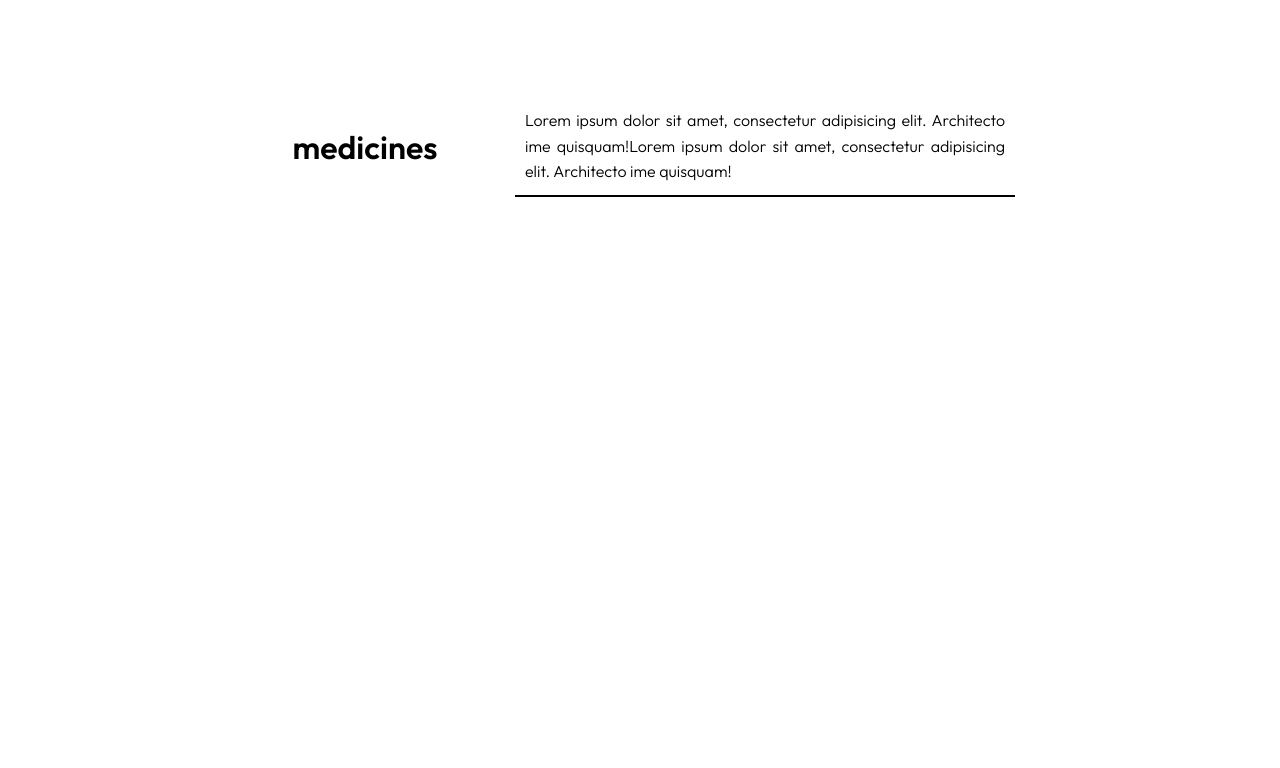
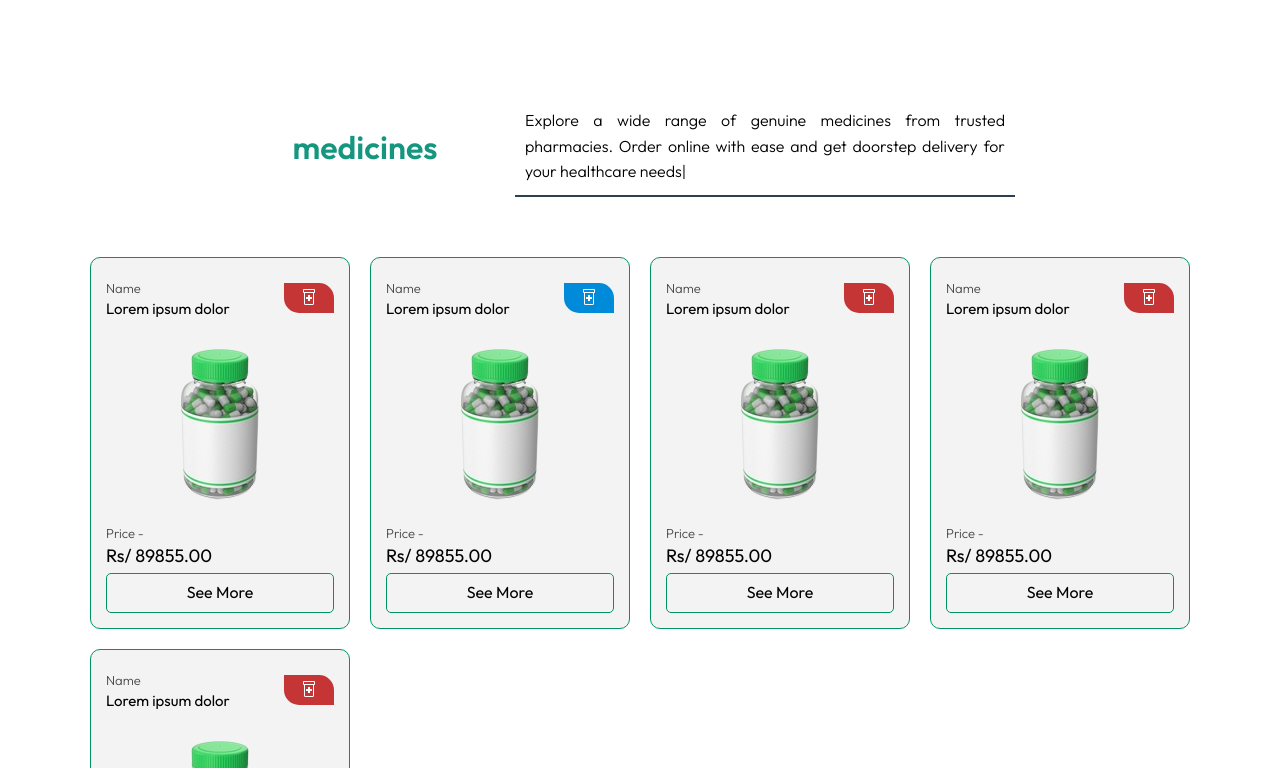
Before and after one commit to RusiruJayanga/E-pharmacy-platform-web-application, a React (Vite) app in the folder frontend/: page / in a window 1280 px wide. Shown: the part 952-1720 px from the top of the page. Built offline with nearby package versions, Linux system fonts and the light colour scheme.

Commit message:
Front-end 8
Product card is complete.

```diff
--- a/frontend/src/components/user/customer/card/card.css
+++ b/frontend/src/components/user/customer/card/card.css
@@ -8,11 +8,11 @@
   margin-inline: auto;
   flex-wrap: wrap;
   margin-top: 100px;
-  margin-bottom: 1000px;
 }
 .product-head h2 {
   width: 200px;
   height: auto;
+  color: var(--text_color_highlight_1);
   display: flex;
   align-items: center;
   justify-content: center;
@@ -22,5 +22,101 @@
   height: auto;
   padding: 10px;
   text-align: justify;
-  border-bottom: 2px solid black;
+  border-bottom: 2px solid var(--bg_color_strong_2);
 }
+/* medicines product card */
+.product-container {
+  width: 90.3%;
+  height: auto;
+  margin-inline: auto;
+  display: grid;
+  grid-template-columns: repeat(auto-fit, 260px);
+  gap: 20px;
+  justify-content: center;
+  margin-top: 60px;
+}
+.product-container .product-card {
+  width: min(260px, 100%);
+  height: auto;
+  border-radius: var(--border_radius_1);
+  background-color: var(--bg_color_5);
+  border: 0.5px solid var(--bg_color_3);
+  display: block;
+  padding: 15px;
+}
+.product-card .product-card-discription {
+  width: 100%;
+  height: 50px;
+  display: flex;
+  align-items: center;
+  justify-content: space-between;
+}
+.product-card .product-card-discription span p {
+  font-size: 13px;
+  opacity: 0.7;
+}
+.product-card .product-card-discription h5 {
+  font-size: 15px;
+  font-weight: 400;
+}
+.product-card .product-card-offers {
+  width: 50px;
+  height: 30px;
+  border-top-right-radius: 15px;
+  border-bottom-left-radius: 15px;
+  display: flex;
+  align-items: center;
+  justify-content: center;
+}
+.product-card .hot {
+  background-color: #c53535;
+  color: var(--text_color_lite);
+}
+.product-card .offer {
+  background-color: #008ada;
+  color: var(--text_color_lite);
+}
+.product-card .product-card-image {
+  width: 100%;
+  height: 200px;
+  display: flex;
+  align-items: center;
+  justify-content: center;
+  overflow: hidden;
+}
+.product-container .product-card .product-card-image img {
+  width: auto;
+  height: 200px;
+  object-fit: cover;
+  transition: 300ms ease-out;
+}
+.product-container .product-card .product-card-image img:hover {
+  transform: scale(1.1);
+}
+.product-card .product-card-price {
+  width: 100%;
+  height: 50px;
+}
+.product-card .product-card-price span p {
+  font-size: 13px;
+  opacity: 0.7;
+}
+.product-card .product-card-see-more {
+  width: 100%;
+  height: 40px;
+  border-radius: var(--border_radius_2);
+  margin-inline: auto;
+  display: flex;
+  align-items: center;
+  justify-content: center;
+  border: 1px solid var(--bg_color_3);
+  transition: 300ms ease-out;
+  cursor: pointer;
+}
+.product-card .product-card-see-more:hover {
+  background-color: var(--bg_color_3);
+  color: var(--text_color_lite);
+}
+.product-card .product-card-see-more p {
+  font-weight: 400;
+}
--- a/frontend/src/components/user/customer/navigation/Navigation_bar_head.jsx
+++ b/frontend/src/components/user/customer/navigation/Navigation_bar_head.jsx
@@ -6,7 +6,7 @@ const Navigation_bar_head = () => {
     <div>
       {/* navigation head */}
       <div className="nav-head">
-        <img src="logo-nav-header.png" alt="" className="nav-head-img" />
+        <img src="logo-nav-header.png" alt="" />
       </div>
     </div>
   );
--- a/frontend/src/components/user/customer/navigation/navigation_bar.css
+++ b/frontend/src/components/user/customer/navigation/navigation_bar.css
@@ -8,7 +8,7 @@
   background-color: var(--bg_color_strong_2);
   padding-left: 30px;
 }
-.nav-head .nav-head-img {
+.nav-head img {
   height: 80px;
   width: auto;
 }
@@ -116,7 +116,7 @@ nav ul {
   right: 0;
   background: var(--bg_color_4);
   color: var(--text_color_1);
-  border-radius: var(--border_radios_2);
+  border-radius: var(--border_radius_2);
   box-shadow: 0px 4px 8px rgba(39, 38, 38, 0.2);
   width: 120px;
   display: block;
@@ -138,7 +138,7 @@ nav ul {
   align-items: center;
   cursor: pointer;
   text-align: center;
-  border-radius: var(--border_radios_2);
+  border-radius: var(--border_radius_2);
   transition: 100ms ease-out;
 }
 .dropdown-item:hover {
--- a/frontend/src/index.css
+++ b/frontend/src/index.css
@@ -14,9 +14,10 @@ body {
   --primary_color: #14967f;
   --secondary_color: #095d7e;
   --bg_color_1: #e2fcd6;
-  --bg_color_2: #ccecee;
-  --bg_color_3: #f1f9ff;
+  --bg_color_2: #275244;
+  --bg_color_3: #009464;
   --bg_color_4: #ffffff;
+  --bg_color_5: #f3f3f3;
   --bg_color_strong_1: #26633d;
   --bg_color_strong_2: #2c3e50;
   /* text colors */
@@ -27,7 +28,7 @@ body {
   --text_color_highlight_3: #2c3e50;
   /* Border radius */
   --border_radius_1: 10px;
-  --border_radios_2: 5px;
+  --border_radius_2: 5px;
   --border_radios_button: 3px;
 }
 /* text universal styles */
--- a/frontend/src/pages/user/customer/home/Home.jsx
+++ b/frontend/src/pages/user/customer/home/Home.jsx
@@ -74,23 +74,158 @@ const Home = () => {
         </div>
       </div>
       {}
-      {/* product section */}
+      {/* medicines product section */}
       <div className="product-head">
         <h2>medicines</h2>
         <p>
-          Lorem ipsum dolor sit amet, consectetur adipisicing elit. Architecto
-          ime quisquam!Lorem ipsum dolor sit amet, consectetur adipisicing elit.
-          Architecto ime quisquam!
+          Explore a wide range of genuine medicines from trusted pharmacies.
+          Order online with ease and get doorstep delivery for your healthcare
+          needs|
         </p>
       </div>
       <div className="product-container">
+        {/* repeat */}
         <div className="product-card">
-          <div></div>
-          <img src="" alt="" />
-          <div>Lorem ipsum dolor</div>
-          <div>Rs/ 89855.00</div>
-          <div></div>
+          <div className="product-card-discription">
+            <span>
+              <p>Name</p>
+              <h5>Lorem ipsum dolor</h5>
+            </span>
+            <div className="product-card-offers hot">
+              <p>
+                <i class="bi bi-prescription2"></i>
+              </p>
+            </div>
+          </div>
+          <div className="product-card-image">
+            <img src="product.png" alt="" />
+          </div>
+          <div className="product-card-price">
+            <span>
+              <p>Price -</p>
+              <h5>Rs/ 89855.00</h5>
+            </span>
+          </div>
+          <div className="product-card-see-more">
+            <p>See More</p>
+          </div>
         </div>
+        {/* repeat */}
+        {/* repeat */}
+        <div className="product-card">
+          <div className="product-card-discription">
+            <span>
+              <p>Name</p>
+              <h5>Lorem ipsum dolor</h5>
+            </span>
+            <div className="product-card-offers offer">
+              <p>
+                <i class="bi bi-prescription2"></i>
+              </p>
+            </div>
+          </div>
+          <div className="product-card-image">
+            <img src="product.png" alt="" />
+          </div>
+          <div className="product-card-price">
+            <span>
+              <p>Price -</p>
+              <h5>Rs/ 89855.00</h5>
+            </span>
+          </div>
+          <div className="product-card-see-more">
+            <p>See More</p>
+          </div>
+        </div>
+        {/* repeat */}
+        {/* repeat */}
+        <div className="product-card">
+          <div className="product-card-discription">
+            <span>
+              <p>Name</p>
+              <h5>Lorem ipsum dolor</h5>
+            </span>
+            <div className="product-card-offers hot">
+              <p>
+                <i class="bi bi-prescription2"></i>
+              </p>
+            </div>
+          </div>
+          <div className="product-card-image">
+            <img src="product.png" alt="" />
+          </div>
+          <div className="product-card-price">
+            <span>
+              <p>Price -</p>
+              <h5>Rs/ 89855.00</h5>
+            </span>
+          </div>
+          <div className="product-card-see-more">
+            <p>See More</p>
+          </div>
+        </div>
+        {/* repeat */}
+        {/* repeat */}
+        <div className="product-card">
+          <div className="product-card-discription">
+            <span>
+              <p>Name</p>
+              <h5>Lorem ipsum dolor</h5>
+            </span>
+            <div className="product-card-offers hot">
+              <p>
+                <i class="bi bi-prescription2"></i>
+              </p>
+            </div>
+          </div>
+          <div className="product-card-image">
+            <img src="product.png" alt="" />
+          </div>
+          <div className="product-card-price">
+            <span>
+              <p>Price -</p>
+              <h5>Rs/ 89855.00</h5>
+            </span>
+          </div>
+          <div className="product-card-see-more">
+            <p>See More</p>
+          </div>
+        </div>
+        {/* repeat */}
+        {/* repeat */}
+        <div className="product-card">
+          <div className="product-card-discription">
+            <span>
+              <p>Name</p>
+              <h5>Lorem ipsum dolor</h5>
+            </span>
+            <div className="product-card-offers hot">
+              <p>
+                <i class="bi bi-prescription2"></i>
+              </p>
+            </div>
+          </div>
+          <div className="product-card-image">
+            <img src="product.png" alt="product" />
+          </div>
+          <div className="product-card-price">
+            <span>
+              <p>Price -</p>
+              <h5>Rs/ 89855.00</h5>
+            </span>
+          </div>
+          <div className="product-card-see-more">
+            <p>See More</p>
+          </div>
+        </div>
+        {/* repeat */}
+      </div>
+      {/* product section end */}
+      {}
+      {/*margin section*/}
+      <div className="margin-section-container">
+        <div className="margin-section-left"></div>
+        <div className="margin-section-right"></div>
       </div>
     </div>
   );
--- a/frontend/src/pages/user/customer/home/home.css
+++ b/frontend/src/pages/user/customer/home/home.css
@@ -101,3 +101,4 @@
 .home-banner-container .home-banner .home-banner-content h5 {
   color: var(--text_color_highlight_2);
 }
+/* margin section */
```
Also changed, not shown: frontend/public/product.png (added).
